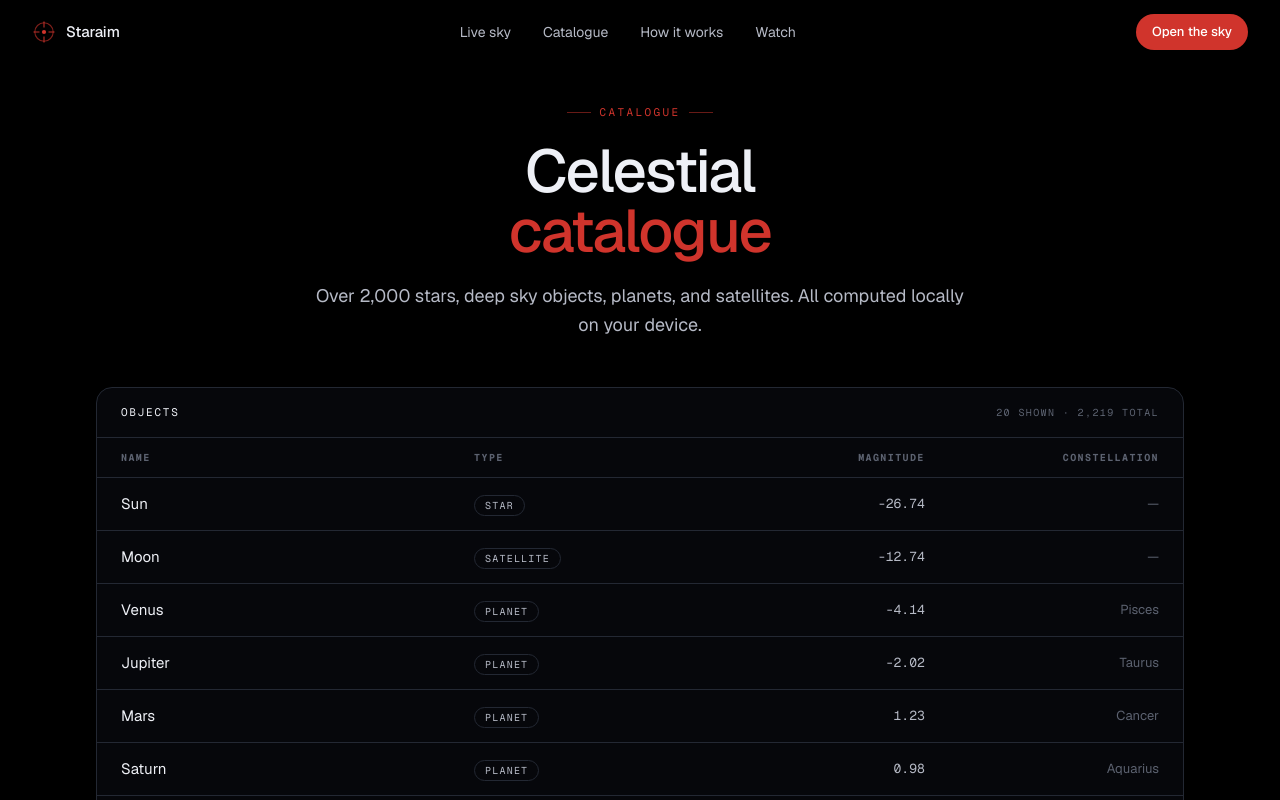
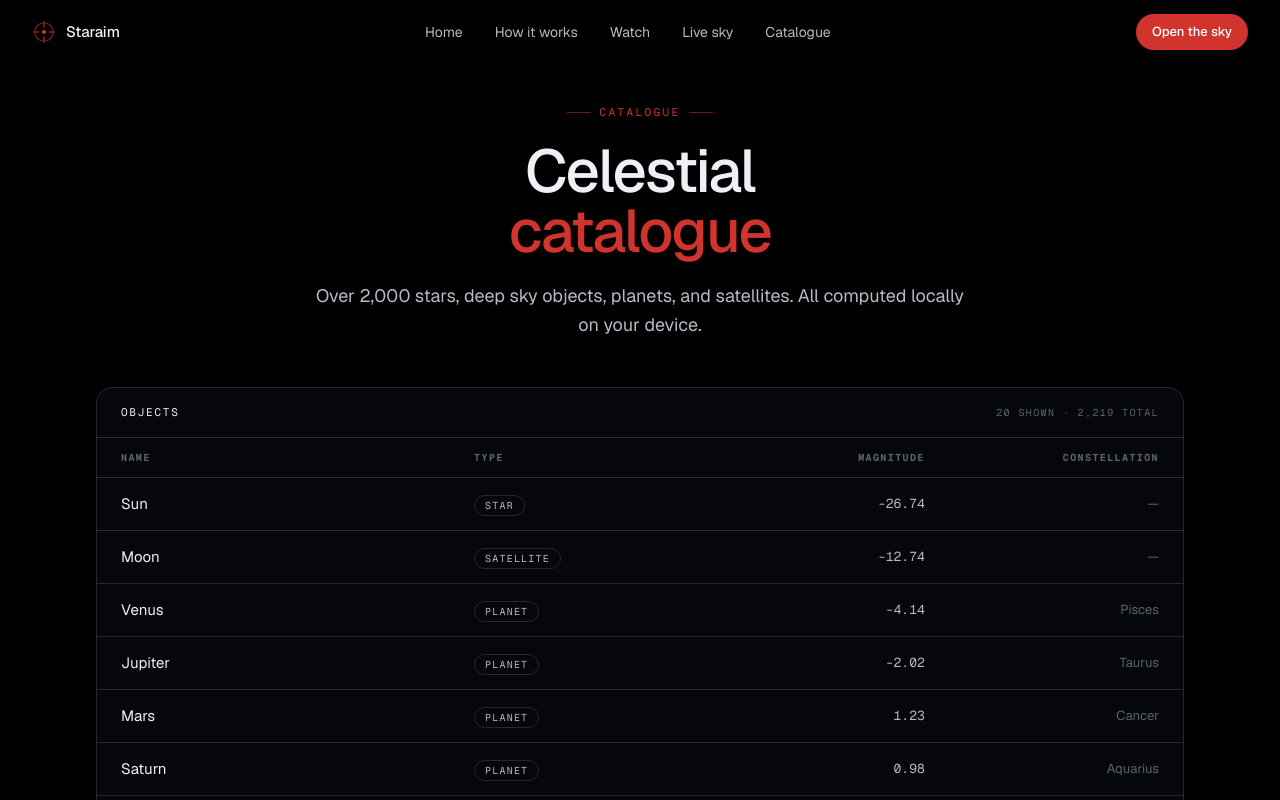
Before and after one commit to CodeInfiltrator/staraim, a Next.js app: page /catalogue in a window 1280 px wide. Shown: the top 800 px of the page. Built offline with nearby package versions, Linux system fonts and the light colour scheme.

Commit message:
Update navbar order: add Home, reorder links

```diff
--- a/src/components/sections/Nav.tsx
+++ b/src/components/sections/Nav.tsx
@@ -5,10 +5,11 @@ import Link from "next/link";
 import { AnimatePresence, motion, useReducedMotion } from "motion/react";
 
 const LINKS = [
+  { href: "/", label: "Home" },
+  { href: "/#how", label: "How it works" },
+  { href: "/#watch", label: "Watch" },
   { href: "/sky", label: "Live sky" },
   { href: "/catalogue", label: "Catalogue" },
-  { href: "/#how", label: "How it works" },
-  { href: "/#watch", label: "Watch" },
 ];
 
 export function Nav() {
```
